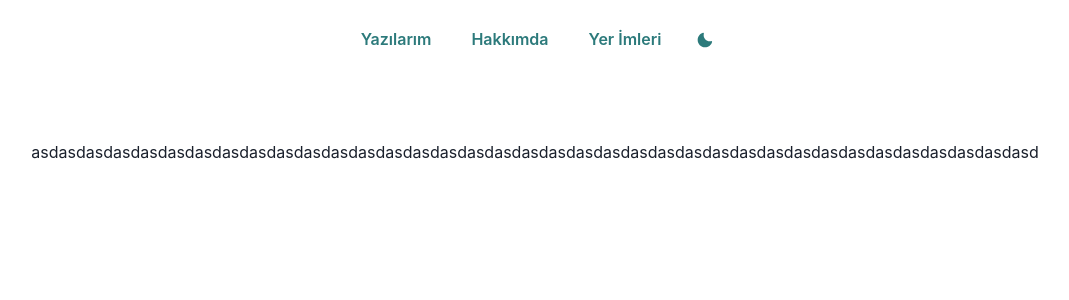
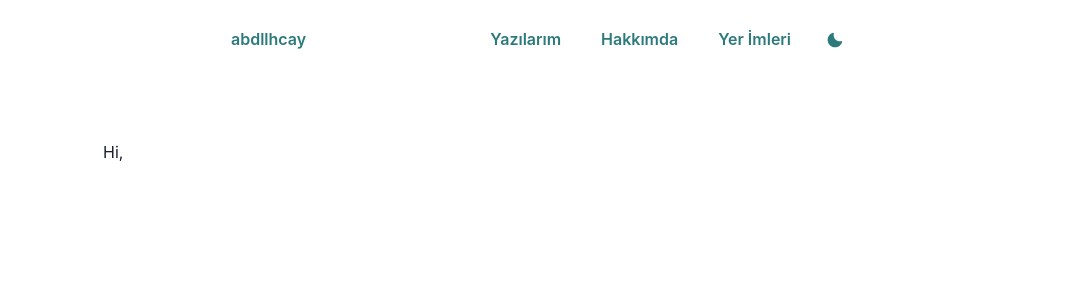
Before and after one commit to abdllhcay/blog, a React (Create React App) app: page / in a window 1280 px wide. Shown: the top 300 px of the page, without its empty margins (105-1174 px from the left). Built offline with nearby package versions, Linux system fonts and the light colour scheme.

Commit message:
added react router

```diff
--- a/package.json
+++ b/package.json
@@ -13,6 +13,7 @@
     "framer-motion": "^3.2.0",
     "react": "^17.0.1",
     "react-dom": "^17.0.1",
+    "react-router-dom": "^5.2.0",
     "react-scripts": "4.0.1",
     "web-vitals": "^0.2.4"
   },
--- a/src/App.js
+++ b/src/App.js
@@ -1,54 +1,18 @@
-import {
-  Heading,
-  Container,
-  Button,
-  Stack,
-  IconButton,
-  Avatar,
-  Text,
-  Flex,
-  Spacer,
-  Box,
-} from "@chakra-ui/react";
-import { MoonIcon } from "@chakra-ui/icons";
+import { Route, Switch } from "react-router-dom";
+import { Container } from "@chakra-ui/react";
+import { Header } from "./components/header";
+import { Home } from "./pages/home";
 
 function App() {
   return (
     <div>
-      <Container maxW="2xl" mt={5} centerContent>
-        <Stack direction="row" align="center">
-          {/* <Button colorScheme="teal" variant="ghost">
-            <Avatar
-              name="abdllhcay"
-              src="https://avatars3.githubusercontent.com/u/29143550?s=460&u=19e82a13f6e3a7350d56bc1848b4d7f9337430d8&v=4"
-              size="sm"
-              mr={2}
-            />{" "}
-            abdllhcay
-          </Button> */}
-          {/* <Spacer /> */}
-          <Button colorScheme="teal" variant="ghost">
-            Yazılarım
-          </Button>
-          <Button colorScheme="teal" variant="ghost">
-            Hakkımda
-          </Button>
-          <Button colorScheme="teal" variant="ghost">
-            Yer İmleri
-          </Button>
-          <IconButton
-            aria-label="Night mode"
-            colorScheme="teal"
-            variant="ghost"
-            icon={<MoonIcon />}
-          />
-        </Stack>
-        {/* <Heading as="h3" size="lg">
-        Son Yazılar
-      </Heading> */}
+      <Container maxW="2xl" mt={5}>
+        <Header />
       </Container>
-      <Container maxW="6xl" mt={20} centerContent>
-        asdasdasdasdasdasdasdasdasdasdasdasdasdasdasdasdasdasdasdasdasdasdasdasdasdasdasdasdasdasdasdasdasdasdasdasdasd
+      <Container maxW="4xl" mt={20}>
+        <Switch>
+          <Route path="/" component={Home} exact />
+        </Switch>
       </Container>
     </div>
   );
--- /dev/null
+++ b/src/components/header/index.js
@@ -0,0 +1,28 @@
+import { Button, Stack, IconButton, Spacer } from "@chakra-ui/react";
+import { MoonIcon } from "@chakra-ui/icons";
+
+export function Header() {
+  return (
+    <Stack direction="row" align="center">
+      <Button colorScheme="teal" variant="ghost">
+        abdllhcay
+      </Button>
+      <Spacer />
+      <Button colorScheme="teal" variant="ghost">
+        Yazılarım
+      </Button>
+      <Button colorScheme="teal" variant="ghost">
+        Hakkımda
+      </Button>
+      <Button colorScheme="teal" variant="ghost">
+        Yer İmleri
+      </Button>
+      <IconButton
+        aria-label="Night mode"
+        colorScheme="teal"
+        variant="ghost"
+        icon={<MoonIcon />}
+      />
+    </Stack>
+  );
+}
--- a/src/index.js
+++ b/src/index.js
@@ -1,6 +1,7 @@
 import React from "react";
 import ReactDOM from "react-dom";
 import App from "./App";
+import { BrowserRouter } from "react-router-dom";
 import { ChakraProvider, extendTheme } from "@chakra-ui/react";
 import customTheme from "./styles/theme";
 
@@ -8,7 +9,9 @@ const theme = extendTheme(customTheme);
 
 ReactDOM.render(
   <ChakraProvider theme={theme}>
-    <App />
+    <BrowserRouter>
+      <App />
+    </BrowserRouter>
   </ChakraProvider>,
   document.getElementById("root")
 );
--- /dev/null
+++ b/src/pages/home/home.jsx
@@ -0,0 +1,3 @@
+export function Home() {
+  return <div>Hi,</div>;
+}
--- /dev/null
+++ b/src/pages/home/index.js
@@ -0,0 +1 @@
+export * from "./home";
```
Also changed, not shown: src/pages/bookmarks/bookmarks.jsx (added), src/pages/bookmarks/bookmarks.view.jsx (added), src/pages/bookmarks/index.js (added), src/pages/home/home.view.jsx (added), src/services/firebase.js (added), 2 other files (tests, documents, lock files or other folders).
